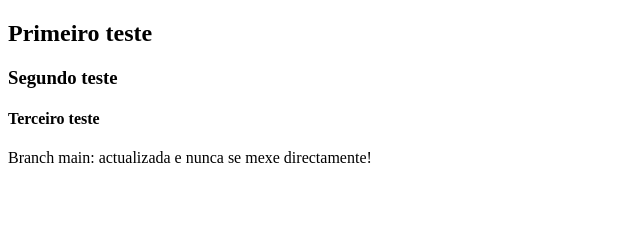
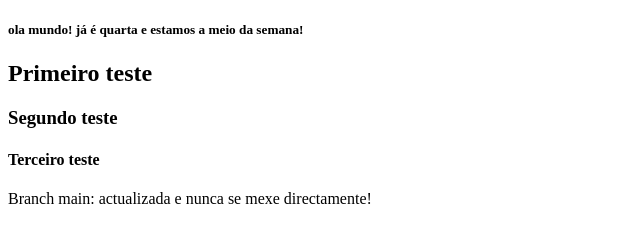
Before and after one commit to ryanmiranda7/projeto-git, a plain HTML site: page index.html in a window 1280 px wide. Shown: the whole page, without its empty margins (0-640 px from the left). Drawn offline with Linux system fonts and the light colour scheme.

Commit message:
mudado estado de humor

```diff
--- a/index.html
+++ b/index.html
@@ -6,6 +6,7 @@
     <title>Projeto git</title>
 </head>
 <body>
+    <h5>ola mundo! já é quarta e estamos a meio da semana!</h5>
     <h2>Primeiro teste</h2>
     <h3>Segundo teste</h3>
     <h4>Terceiro teste</h4>
```
